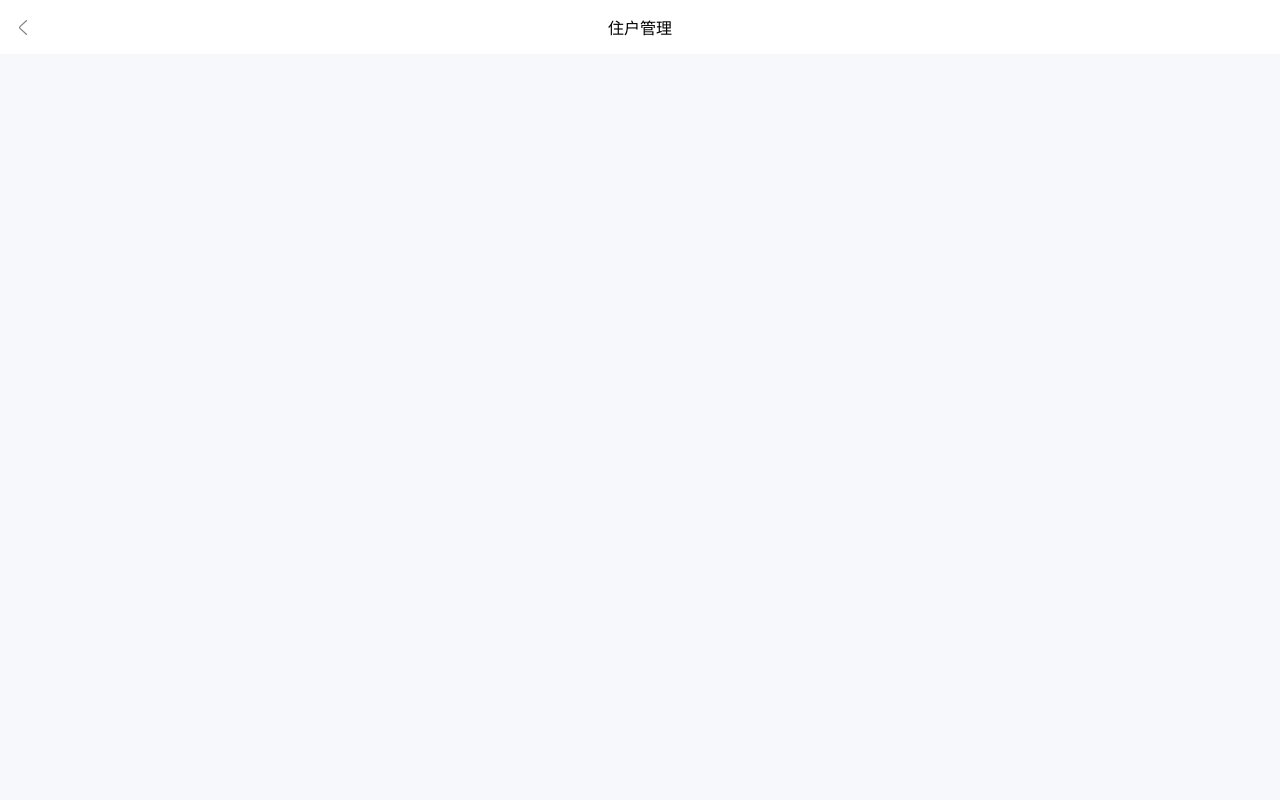
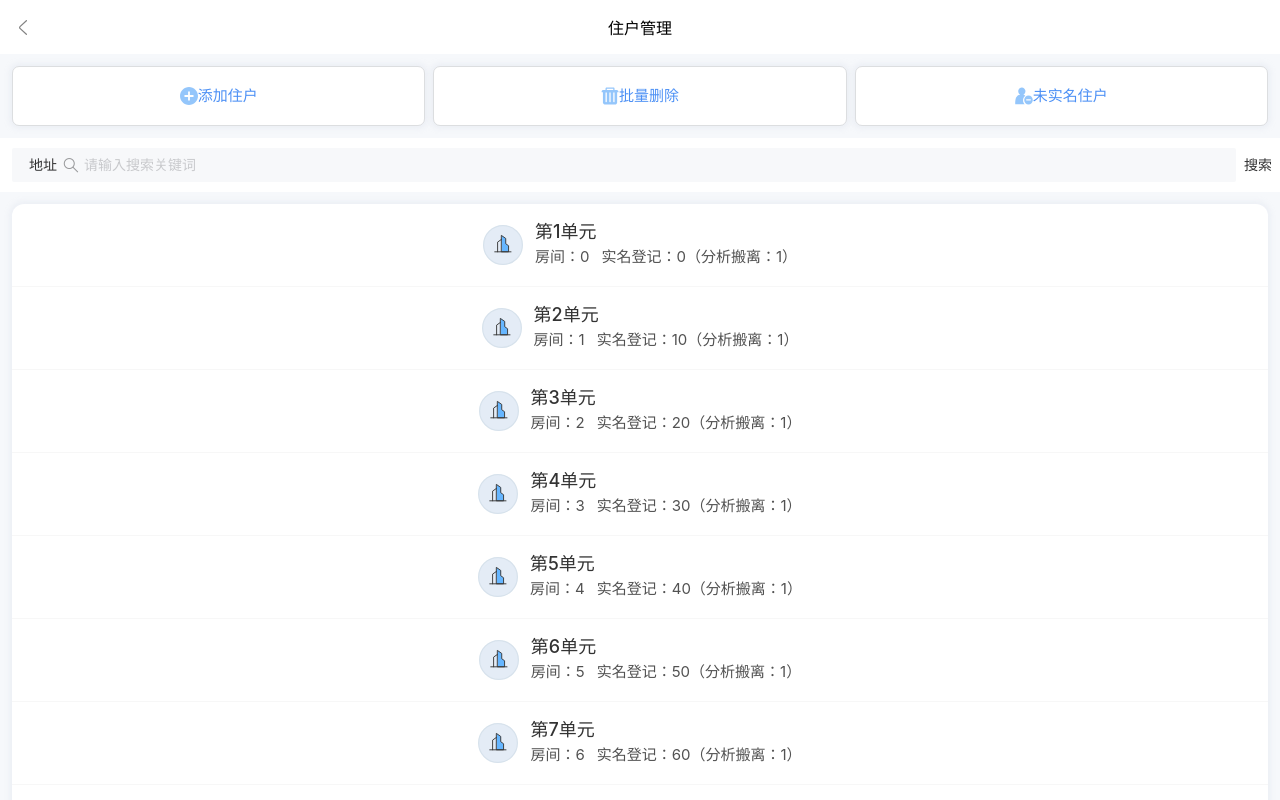
Before and after one commit to Dchih/blog, a Vue app: page /content/h5 in a window 1280 px wide. Shown: the top 800 px of the page. Built offline with nearby package versions, Linux system fonts and the light colour scheme.

Commit message:
test mini-prog

```diff
--- a/public/version.json
+++ b/public/version.json
@@ -1 +1 @@
-{"VERSION_TIME":"2024-09-06 13:48:07"}
+{"VERSION_TIME":"2024-09-10 14:51:46"}
--- a/src/views/h5/index.vue
+++ b/src/views/h5/index.vue
@@ -62,7 +62,7 @@ const addUser = () => {
       <img src="@/assets/h5/back.svg" alt="返回">
       <span>住户管理</span>
     </header>
-    <!-- <div class="btns-group">
+    <div class="btns-group">
       <van-button class="btn" @click="addUser">
         <span class="btn-display">
           <img src="@/assets/h5/add.svg" alt="">
@@ -111,7 +111,7 @@ const addUser = () => {
         :max-date="maxDate"
         @confirm="onConfirm"
       />
-    </div> -->
+    </div>
   </div>
 </template>
 
```
